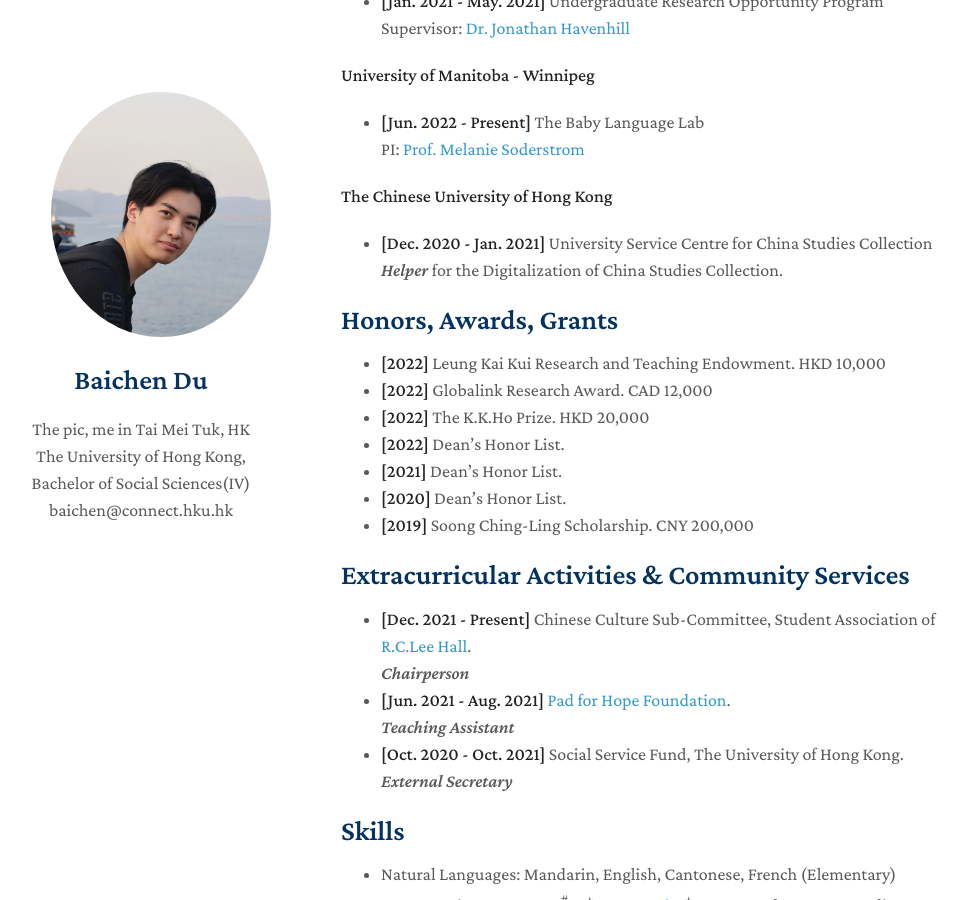
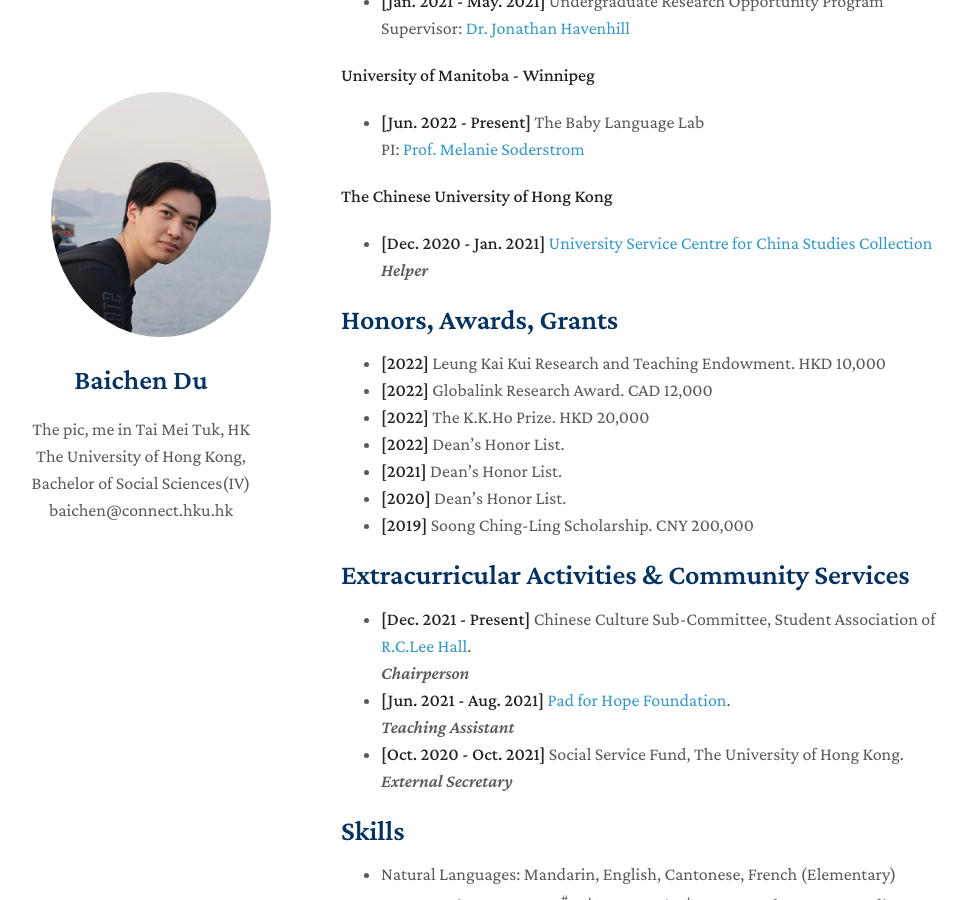
Before and after one commit to AlbertBaichenDu/AlbertBaichenDu.github.io, a Jekyll site: the page built from index.md, in a window 1280 px wide and 900 px high, scrolled down 2040 px. Shown: the whole window, without its empty margins (129-1096 px from the left). Built offline with Jekyll 4.4.1, drawn with Linux system fonts in a browser that asks for light colours; nearby versions of some CDN libraries; a style sheet for code colours, icons or effects is not loaded; our own code applies the rules of GitHub Pages for plain Markdown files.

Commit message:
Update index.md

```diff
--- a/index.md
+++ b/index.md
@@ -99,9 +99,9 @@ layout: homepage
   PI: [Prof. Melanie Soderstrom](https://home.cc.umanitoba.ca/~soderstr/)
 
 **The Chinese University of Hong Kong**
-- **[Dec. 2020 - Jan. 2021]** University Service Centre for China Studies Collection
+- **[Dec. 2020 - Jan. 2021]** [University Service Centre for China Studies Collection](http://www.usc.cuhk.edu.hk/?lang=en)
   <br>
-  <em> Helper </em> for the Digitalization of China Studies Collection.
+  <em> Helper </em>
 
 ## Honors, Awards, Grants
 
```
